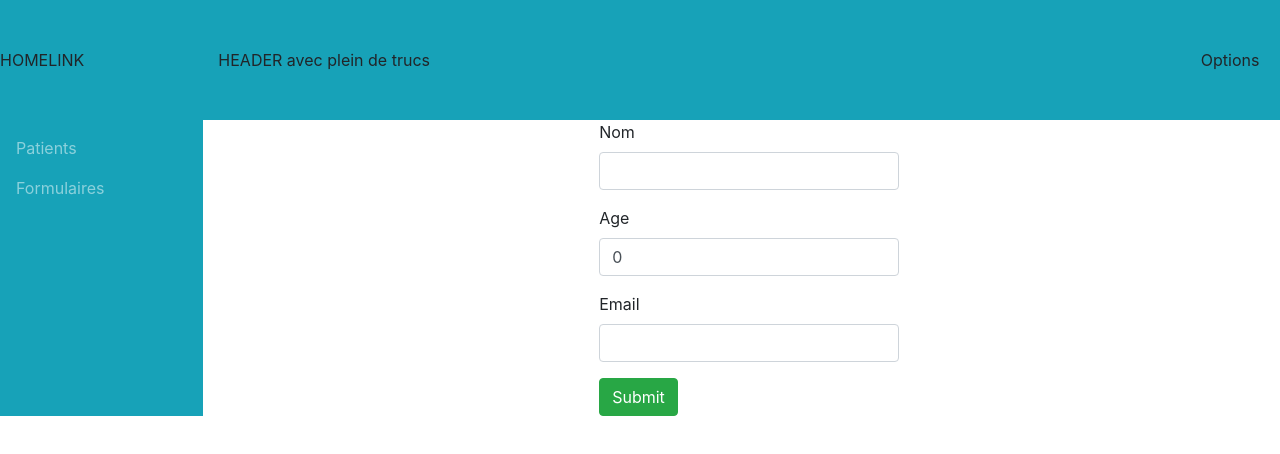
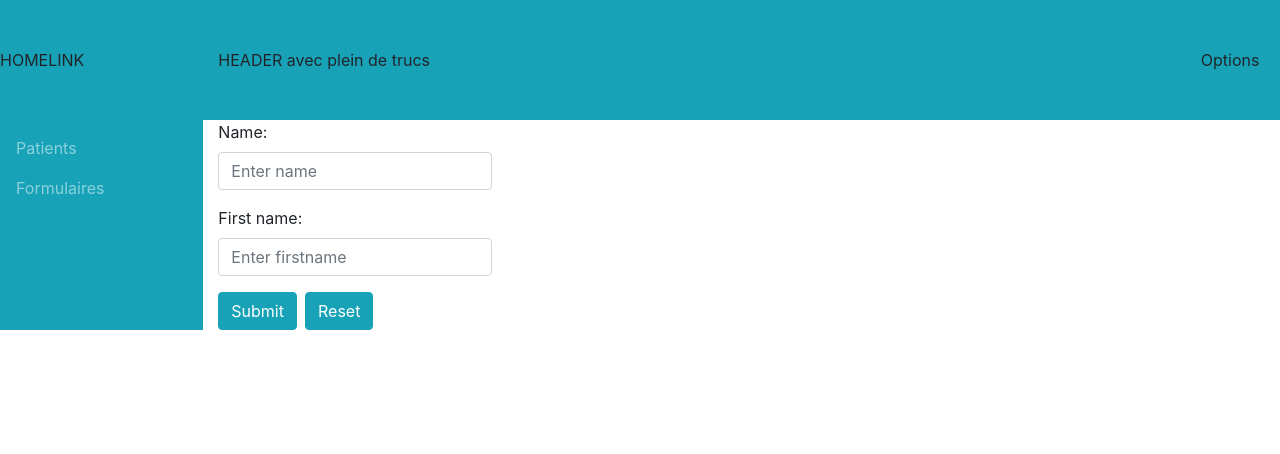
Before and after one commit to Vy0l3tH/frontend, a Vue app: page /addPatient in a window 1280 px wide. Shown: the top 454 px of the page. Built offline with nearby package versions, Linux system fonts and the light colour scheme.

Commit message:
Table start patient

```diff
--- a/src/App.vue
+++ b/src/App.vue
@@ -1,21 +1,19 @@
 <template>
   <div id="app container">
-    <div class="row py-5 bg-info" >
+    <div class="row py-5 bg-info">
       <div class="col-2">
-
-        <span>HOMELINK</span>
-
+        <span style="">HOMELINK</span>
       </div>
-      <div class="col-9" >
-     <span>HEADER avec plein de trucs</span>
+      <div class="col-9">
+        <span>HEADER avec plein de trucs</span>
       </div>
       <div class="col-1">
         <span>Options</span>
       </div>
     </div>
     <div class="row">
-      <div class="col-2  bg-info" >
-        <b-nav vertical class="navbar navbar-dark bg-info">
+      <div class="col-2 bg-info">
+        <b-nav vertical class="dropdown navbar navbar-dark bg-info">
           <div class="navbar-nav mr-auto">
             <li class="nav-item">
               <router-link to="/patients" class="nav-link"
@@ -30,7 +28,7 @@
           </div>
         </b-nav>
       </div>
-      <div class="col-10" >
+      <div class="col-10">
         <router-view />
       </div>
     </div>
--- a/src/components/AddPatient.vue
+++ b/src/components/AddPatient.vue
@@ -1,47 +1,29 @@
 <template>
-  <div class="submit-form">
-    <div v-if="!submitted">
-      <div class="form-group">
-        <label for="title">Nom</label>
-        <input
-          type="text"
-          class="form-control"
-          id="title"
+  <b-container fluid>
+    <b-row>
+    <b-form @submit="onSubmit" @reset="onReset">
+      <b-form-group id="input-group-1" label="Name:" label-for="nameInput">
+        <b-form-input
+          id="nameInput"
+          v-model="patient.name"
+          placeholder="Enter name"
           required
+        ></b-form-input>
+      </b-form-group>
+      <b-form-group id="input-group-1" label="First name:" label-for="nameInput">
+        <b-form-input
+          id="nameInput"
           v-model="patient.name"
-          name="title"
-        />
-      </div>
+          placeholder="Enter firstname"
+          required
+        ></b-form-input>
+      </b-form-group>
+      <b-button type="submit" class="mr-2" variant="info">Submit</b-button>
+      <b-button type="reset" variant="info">Reset</b-button>
+    </b-form>
+    </b-row>
+  </b-container>
 
-      <div class="form-group">
-        <label for="age">Age</label>
-        <input
-          class="form-control"
-          id="Age"
-          required
-          v-model="patient.age"
-          name="age"
-        />
-      </div>
-        <div class="form-group">
-        <label for="email">Email</label>
-        <input
-          class="form-control"
-          id="Email"
-          required
-          v-model="patient.email"
-          name="email"
-        />
-      </div>
-
-      <button @click="savePatient" class="btn btn-success">Submit</button>
-    </div>
-
-    <div v-else>
-      <h4>You submitted successfully!</h4>
-      <button class="btn btn-success" @click="newPatient">Add</button>
-    </div>
-  </div>
 </template>
 
 <script>
@@ -82,7 +64,24 @@ export default {
     newPatient() {
       this.submitted = false;
       this.patient = {};
-    }
+    },
+    onSubmit(event) {
+        event.preventDefault()
+        this.savePatient()
+      },
+      onReset(event) {
+        event.preventDefault()
+        // Reset our form values
+
+        this.patient.name = ''
+
+        // Trick to reset/clear native browser form validation state
+        this.show = false
+        this.$nextTick(() => {
+          this.show = true
+        })
+      }
+
   }
 };
 </script>
--- a/src/components/PatientsList.vue
+++ b/src/components/PatientsList.vue
@@ -14,7 +14,19 @@
         hover
         :items="patients"
         :fields="fields"
-      ></b-table>
+      >
+       <template #cell(plop)  >
+
+
+        <b-button class="btn btn-sm btn-info mr-2" :href="'/addPatient/'">
+         Edit
+        </b-button>
+         <b-button class="btn btn-sm btn-info " :href="'/addPatient/'">
+         Delete
+        </b-button>
+      </template>
+      </b-table>
+
       </b-col>
     </b-row>
   </b-container>
@@ -27,6 +39,7 @@ export default {
   data() {
     return {
       fields: [
+
         {
           key: "doc.name",
           label: "Name",
@@ -56,7 +69,11 @@ export default {
           key: "doc.phoneNumber",
           label: "Phone number",
           sortable: false,
+        }, {key: "plop",
+          label: "",
+          sortable: false,
         },
+
       ],
       patients: [],
       currentPatient: null,
@@ -122,4 +139,5 @@ export default {
   max-width: 750px;
   margin: auto;
 }
+
 </style>
```
